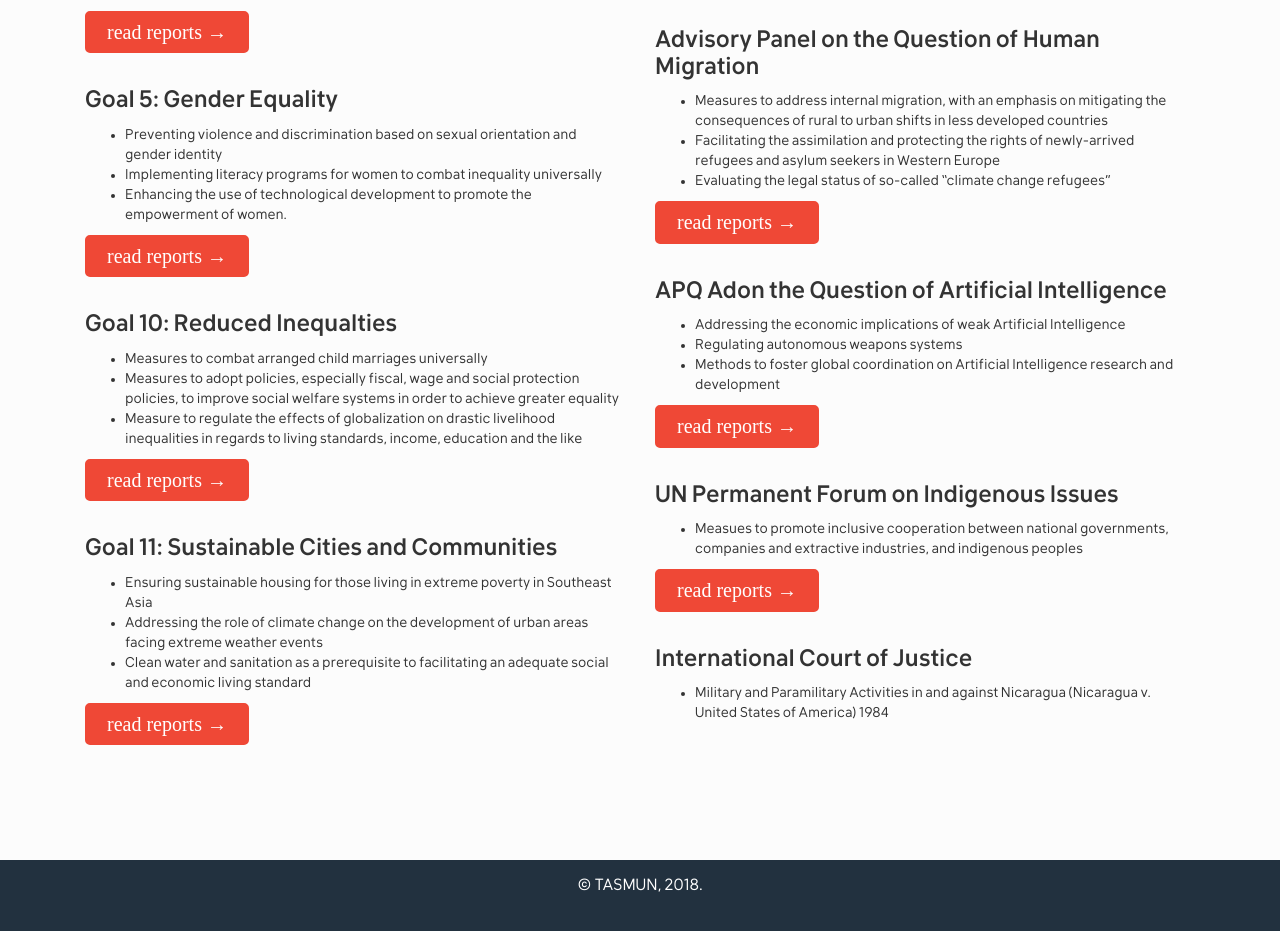
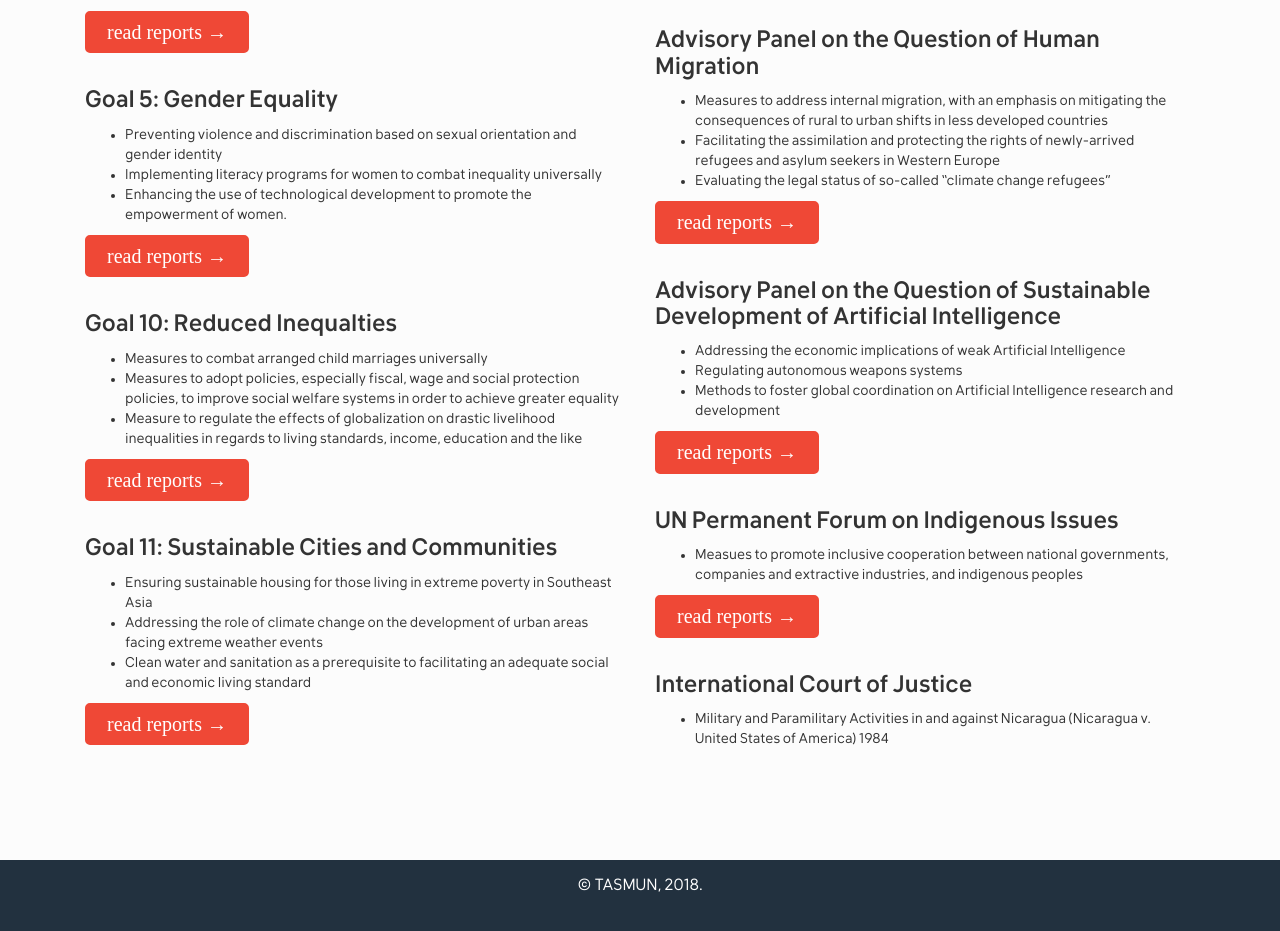
Before and after one commit to alexandernext/tasmun, a Jekyll site: the page built from committees.html, in a window 1280 px wide. Shown: the part 743-1674 px from the top of the page. Built offline with Jekyll 4.4.1, drawn with Linux system fonts in a browser that asks for light colours; some web fonts are replaced.

Commit message:
Update Comittee Name

```diff
--- a/committees.html
+++ b/committees.html
@@ -81,7 +81,7 @@ title: Committees and Issues
     <a class="btn btn-info" href="assets/reports/Migration.pdf">read reports →</a>
   </div>
   <div class="item">
-    <h3 class="item-title"> APQ Adon the Question of Artificial Intelligence</h3>
+    <h3 class="item-title"> Advisory Panel on the Question of Sustainable Development of Artificial Intelligence</h3>
     <ul>
       <li>Addressing the economic implications of weak Artificial Intelligence</li>
       <li>Regulating autonomous weapons systems</li>
```
